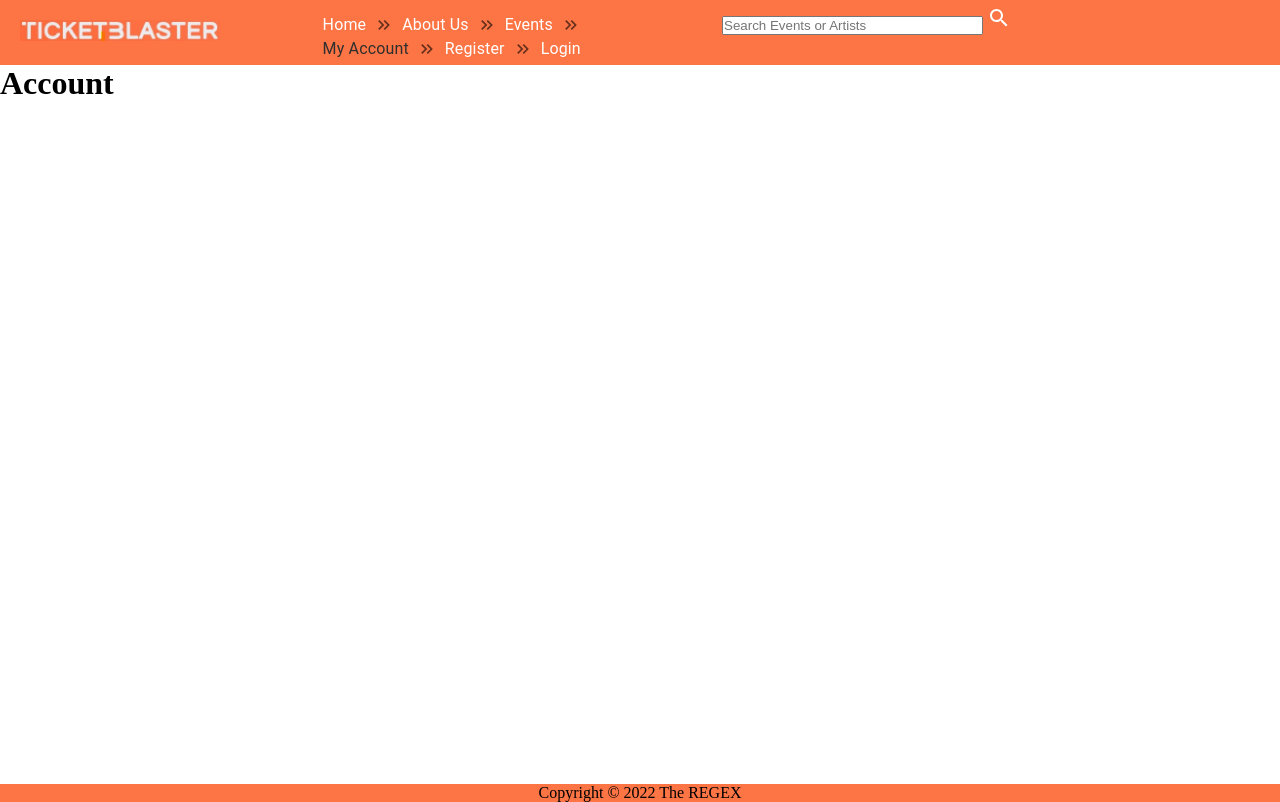
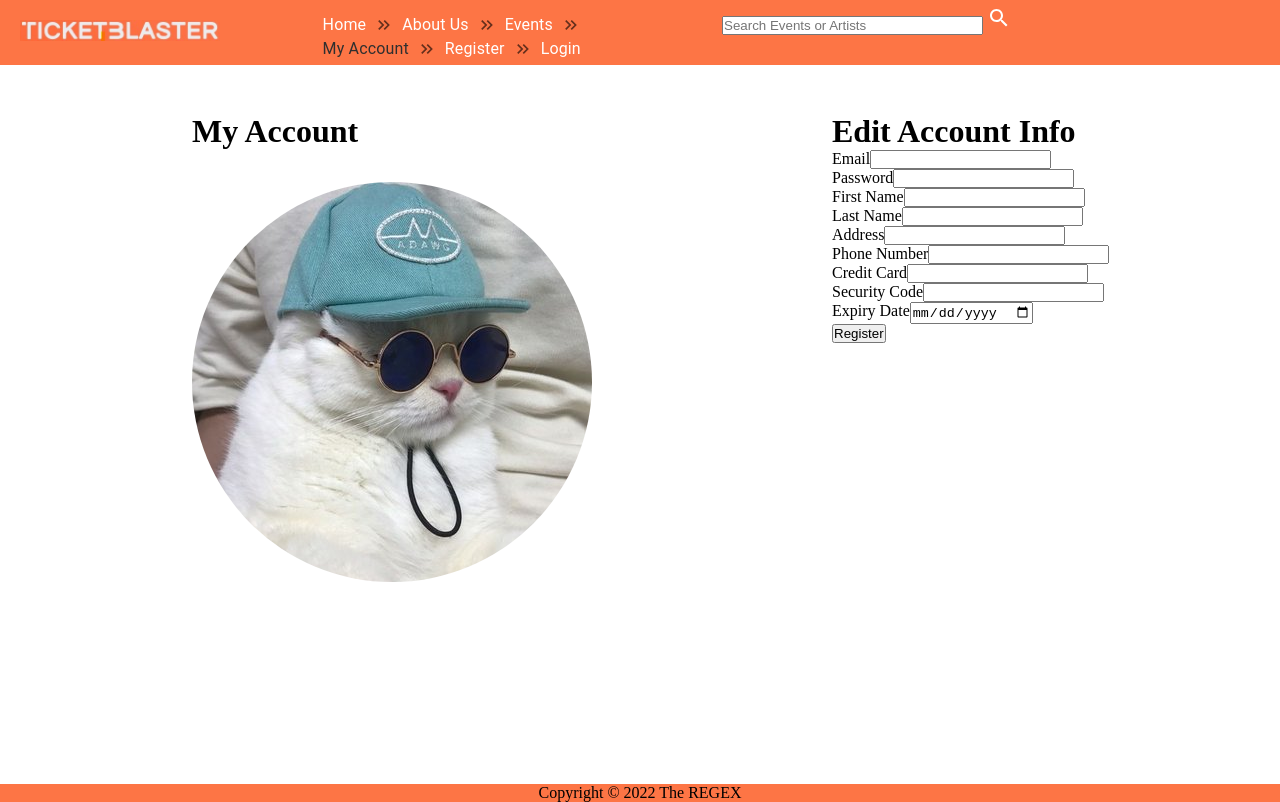
Before and after one commit to ChristopherPerrault/ticketblaster, a React (Create React App) app in the folder frontend/: page /account in a window 1280 px wide. Built offline with nearby package versions, Linux system fonts and the light colour scheme.

Commit message:
barebones Account page, still needs styling

```diff
--- /dev/null
+++ b/frontend/src/components/EditProfileForm.js
@@ -0,0 +1,84 @@
+import React, { useRef } from "react";
+import { useNavigate } from "react-router-dom";
+import "./Profile.css";
+function EditProfileForm() {
+  const emailRef = useRef();
+  const passwordRef = useRef();
+  const firstNameRef = useRef();
+  const lastNameRef = useRef();
+  const addressRef = useRef();
+  const phoneNumberRef = useRef();
+  const creditCardRef = useRef();
+  const securityCodeRef = useRef();
+  const expDateRef = useRef();
+
+  const navigate = useNavigate();
+  const handleSubmit = (event) => {
+    event.preventDefault();
+    fetch("http://localhost:3001/users", {
+      method: "PUT",
+      body: JSON.stringify({
+        email: emailRef.current.value,
+        password: passwordRef.current.value,
+        firstName: firstNameRef.current.value,
+        lastName: lastNameRef.current.value,
+        address: addressRef.current.value,
+        phoneNumber: phoneNumberRef.current.value,
+        creditCard: creditCardRef.current.value,
+        securityCode: securityCodeRef.current.value,
+        expDate: expDateRef.current.value,
+      }),
+      headers: {
+        "Content-type": "application/json; charset=UTF-8",
+      },
+    })
+      .then((data) => data.json())
+      .then((json) => {
+        alert(JSON.stringify(json));
+
+        try {
+          navigate("/account", { replace: true });
+        } catch (error) {
+          console.log(error);
+        }
+      });
+  };
+
+  return (
+    <div>
+      <form onSubmit={handleSubmit} className="profile-right-col">
+        <h1>Edit Account Info</h1>
+        <label for="email">Email</label>
+        <input id="email" type="email" ref={emailRef} required />
+        <br />
+        <label for="password">Password</label>
+        <input id="password" type="password" ref={passwordRef} required />
+        <br />
+        <label for="firstName">First Name</label>
+        <input id="firstName" type="text" ref={firstNameRef} required />
+        <br />
+        <label for="lastName">Last Name</label>
+        <input id="lastName" type="text" ref={lastNameRef} required />
+        <br />
+        <label for="address">Address</label>
+        <input id="address" type="text" ref={addressRef} required />
+        <br />
+        <label for="phoneNumber">Phone Number</label>
+        <input id="phoneNumber" type="text" ref={phoneNumberRef} required />
+        <br />
+        <label for="creditCard">Credit Card</label>
+        <input id="creditCard" type="text" ref={creditCardRef} required />
+        <br />
+        <label for="securityCode">Security Code</label>
+        <input id="securityCode" type="text" ref={securityCodeRef} required />
+        <br />
+        <label for="expDate">Expiry Date</label>
+        <input id="expDate" type="date" ref={expDateRef} required />
+        <br />
+        <button>Register</button>
+      </form>
+    </div>
+  );
+}
+
+export default EditProfileForm;
--- /dev/null
+++ b/frontend/src/components/Profile.css
@@ -0,0 +1,21 @@
+/* Picture component */
+.profile-container{
+    display:grid;
+    grid-template-columns: 1fr 1fr;
+}
+.profile-left-col{
+margin-top: 3rem;
+margin-left: 12rem;
+}
+.profile-img{
+    border-radius: 50%;
+    margin-top:2rem;
+}
+h1{
+
+}
+.profile-right-col{
+   margin-top:3rem;
+   margin-left: 12rem;
+
+}
--- /dev/null
+++ b/frontend/src/components/ProfilePicture.js
@@ -0,0 +1,17 @@
+import React, { useState } from "react";
+import "./Profile.css";
+import Photo from "../assets/user-photo.jpg";
+function ProfilePicture(){
+     return (
+       <>
+
+           <div className="profile-left-col">
+             <h1>My Account</h1>
+             <img src={Photo} alt="User profile" class="profile-img" />
+           </div>
+
+       </>
+     );
+
+}
+export default ProfilePicture;
--- a/frontend/src/pages/Account.js
+++ b/frontend/src/pages/Account.js
@@ -1,5 +1,14 @@
 import React from "react";
+import ProfilePicture from "../components/ProfilePicture"
+import EditProfileForm from "../components/EditProfileForm";
 
 export default function Account() {
-    return <h1>Account</h1>
+    return(
+        <>
+        <div className="profile-container">
+        <ProfilePicture />
+        <EditProfileForm />
+        </div>
+        </>
+    )
 }
```
Also changed, not shown: frontend/src/assets/user-photo.jpg (added), 1 other file (tests, documents, lock files or other folders).
